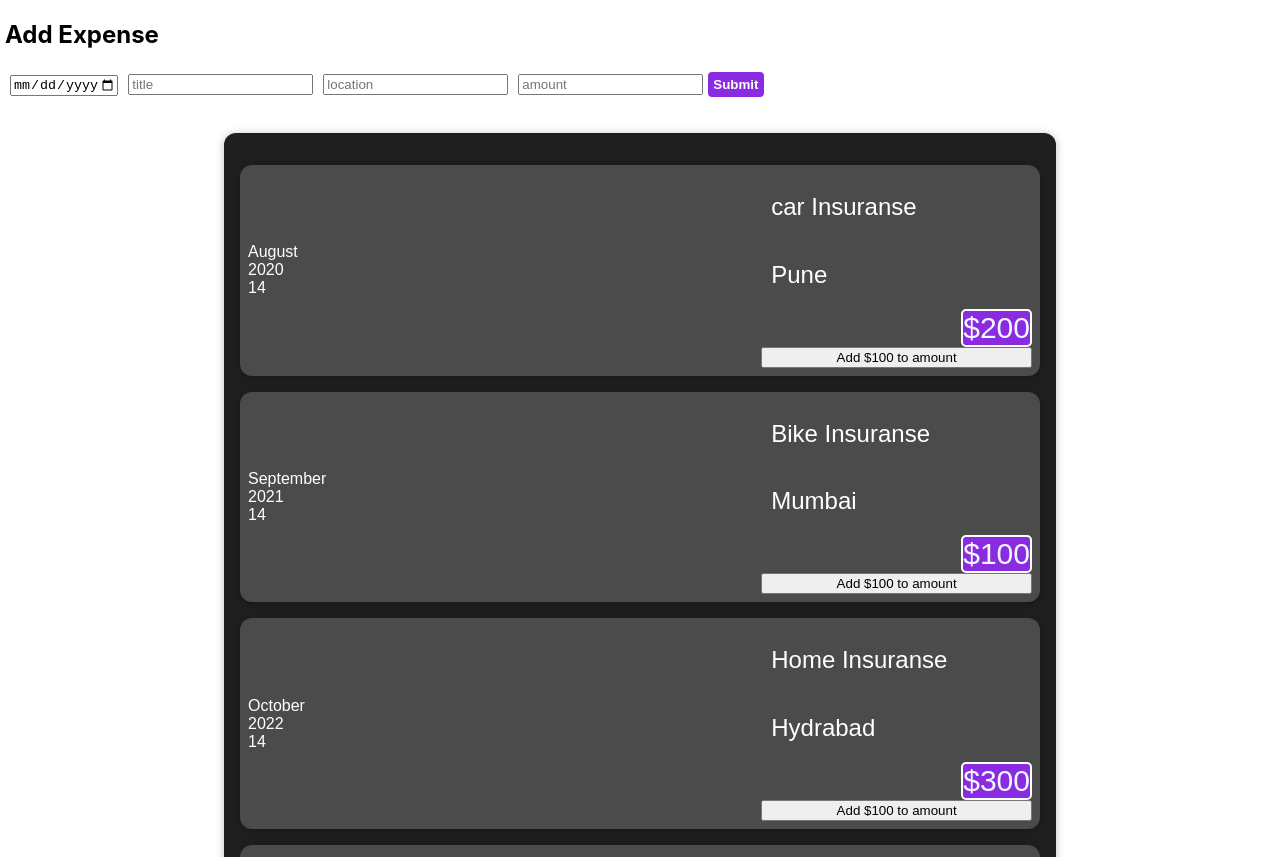
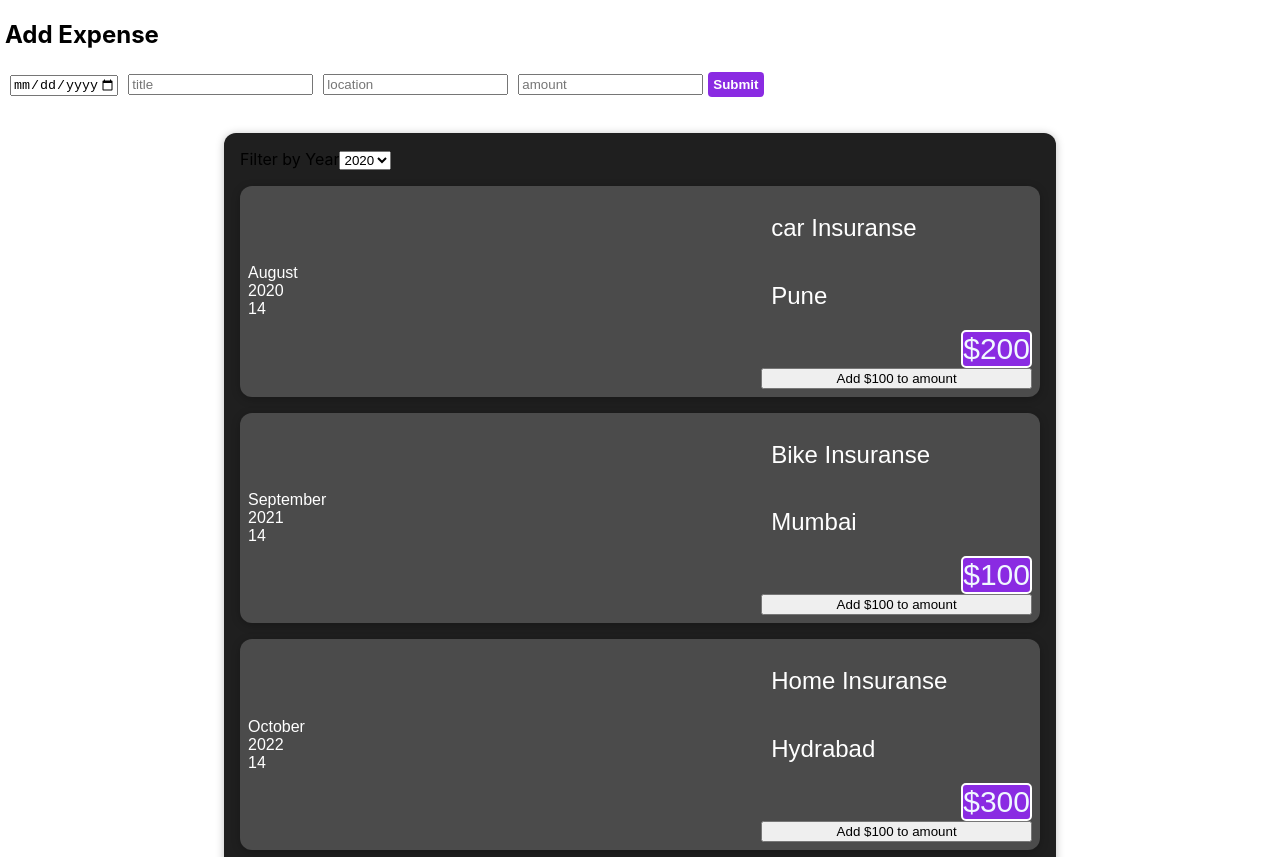
Before and after one commit to sadaf0611/demo1, a React (Create React App) app: page / in a window 1280 px wide. Shown: the top 857 px of the page. Built offline with nearby package versions, Linux system fonts and the light colour scheme.

Commit message:
Adding a filter

```diff
--- a/src/components/Expenses/Expense.js
+++ b/src/components/Expenses/Expense.js
@@ -1,8 +1,17 @@
-import React from 'react'
+import React, { useState } from 'react'
 import ExpenceItem from './ExpenceItem'
-function Expense(props) {
+import ExpenseFilter from './ExpenseFilter'
+
+
+const Expense = (props) => {
+  const [filteredYear,setFilteredYear]= useState('2020');
+
+  const filterChangeHandler = selectedYear =>{
+    setFilteredYear(selectedYear);
+  };
   return (
     <div className='expenses'>
+      <ExpenseFilter selected={filteredYear} onChangeFilter={filterChangeHandler}/>
       <ExpenceItem title={props.items[0].title} loc={props.items[0].LocationOfExpenditure} amount={props.items[0].amount} date={props.items[0].date}/>
       <ExpenceItem title={props.items[1].title} loc={props.items[1].LocationOfExpenditure} amount={props.items[1].amount} date={props.items[1].date}/>
       <ExpenceItem title={props.items[2].title} loc={props.items[2].LocationOfExpenditure} amount={props.items[2].amount} date={props.items[2].date}/>
--- /dev/null
+++ b/src/components/Expenses/ExpenseFilter.js
@@ -0,0 +1,26 @@
+import React from 'react'
+
+const ExpenseFilter = (props) => {
+    const dropdownChangeHandler = (event) =>{
+        props.onChangeFilter(event.target.value);
+    }
+
+
+  return (
+    <div className='expense-filter'>
+        <div className='expense-filter__control'>
+            <label>Filter by Year</label>
+            <select value={props.selected} onChange={dropdownChangeHandler}>
+                <option value="2022">2022</option>
+                <option value="2021">2021</option>
+                <option value="2020">2020</option>
+                <option value="2019">2019</option>
+            </select>
+        </div>
+
+
+    </div>
+  )
+}
+
+export default ExpenseFilter
```
